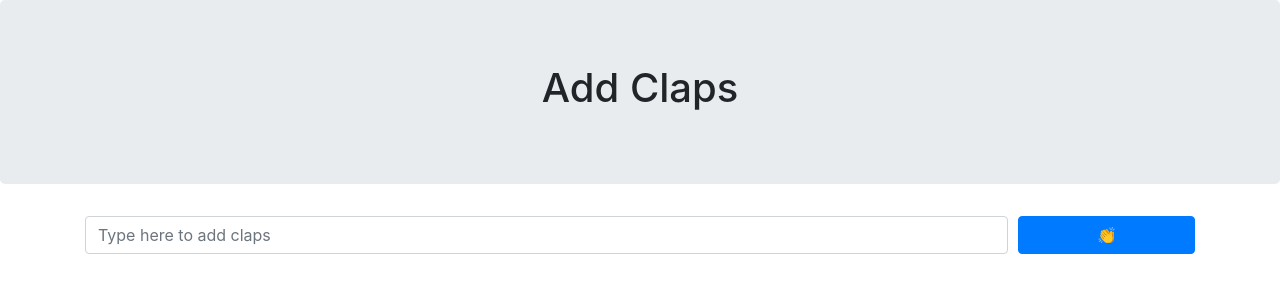
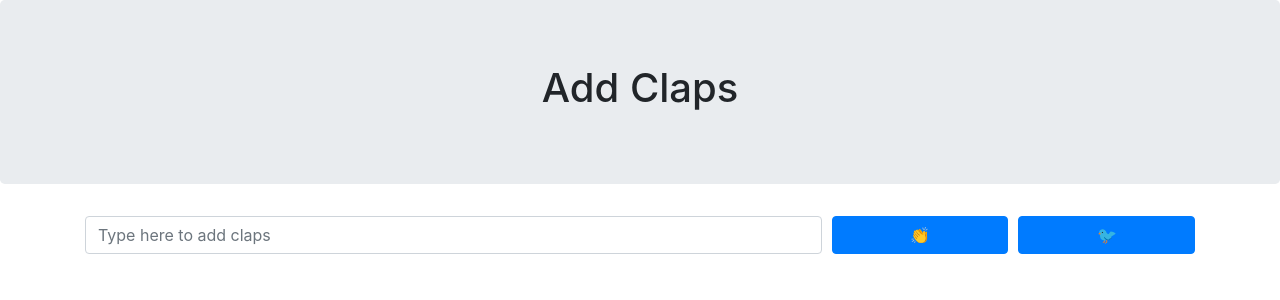
Before and after one commit to axschech/add-claps-react, a React (Create React App) app: page / in a window 1280 px wide. Shown: the top 300 px of the page. Built offline with nearby package versions, Linux system fonts and the light colour scheme.

Commit message:
Now you can tweet! - fine react-scripts i added aria label

```diff
--- a/src/App.tsx
+++ b/src/App.tsx
@@ -1,7 +1,7 @@
 import React, { useState } from 'react';
 
 import { Header } from './components/Header';
-import { Input, UpdateItems, EMOTE } from './components/Input';
+import { Input, UpdateItems } from './components/Input';
 
 import './App.css';
 
@@ -10,12 +10,9 @@ import { ListItemsProps, ListItems } from './components/List';
 function App() {
   const [state, setState] = useState<ListItemsProps>({items:[]}),
     updateItems: UpdateItems = (value) => {
-      const { items } = state,
-      strippedValue = value.trim().replace(
-        new RegExp('[ ]', 'g'), ' ' + EMOTE + ' '
-      );
+      const { items } = state;
 
-      setState({items: [...items, `${strippedValue} ${EMOTE}`]})
+      setState({items: [...items, value]})
     }
 
   return (
--- a/src/components/Input.tsx
+++ b/src/components/Input.tsx
@@ -1,4 +1,5 @@
 import React, { useState } from 'react'
+import { Tweet } from './Tweet';
 
 export const EMOTE = '👏';
 
@@ -16,15 +17,28 @@ export interface InputProps extends Input {
 }
 
 export const Input = (props:InputProps) => {
-    const [value, setValue] = useState(props.value || '');
+    const [value, setValue] = useState(props.value || ''),
+        addClaps = (input:string) => {
+            const strippedValue = input.trim().replace(
+                new RegExp('[ ]', 'g'), ' ' + EMOTE + ' '
+            );
 
+            return `${strippedValue} ${EMOTE}`
+        },
+        passClaps = () => {
+            const withClaps = addClaps(value);
+
+            props.updateItems(withClaps);
+            setValue('');
+        }
     return <form onSubmit={(e) => {
         e.preventDefault();
-        props.updateItems(value);
+
+        props.updateItems(addClaps(value));
         setValue('')
     }}>
             <div className='form-row align-items-center'>
-                <div className='col-sm-10'>
+                <div className='col-sm-8'>
                     <input
                         type="text"
                         value={value}
@@ -35,6 +49,9 @@ export const Input = (props:InputProps) => {
                 <div className='col'>
                     <button type="submit" className='btn btn-primary btn-block'>{EMOTE}</button>
                 </div>
+                <div className='col'>
+                    <Tweet className={'btn btn-primary btn-block'} value={value} setValue={passClaps} />
+                </div>
             </div>
         </form>
 }
--- a/src/components/List.tsx
+++ b/src/components/List.tsx
@@ -1,5 +1,6 @@
 import React, { useRef } from "react"
 import { Select } from "./Select";
+import { Tweet } from "./Tweet";
 
 export interface ListItemProps {
     item: string
@@ -8,8 +9,10 @@ export interface ListItemProps {
 export const ListItem = (props:ListItemProps) => {
     const rawElement = useRef(null)
 
-    return <div className='clapText' ref={rawElement}>{props.item}
-        <Select element={rawElement} />
+    return <div className='clapText' ref={rawElement}>
+        <span className='p-3'>{props.item}</span>
+        <span className='p-3'><Select element={rawElement} /></span>
+        <span className='p-3'><Tweet value={props.item} className={'btn btn-primary'} /></span>
     </div>
 };
 
--- /dev/null
+++ b/src/components/Tweet.tsx
@@ -0,0 +1,17 @@
+import React from 'react'
+
+const TWEET_URL = 'https://twitter.com/intent/tweet?text=';
+
+export interface TweetProps {
+    className?: string
+    value:string
+    setValue?: () => void
+}
+
+export const Tweet = (props:TweetProps) => <button type='button' className={props.className} onClick={
+    () => {
+        window.open(TWEET_URL + props.value);
+        if (props.setValue) {
+            props.setValue();
+        }
+    }}><span role='img' aria-label='Tweet'>🐦</span></button>
```
